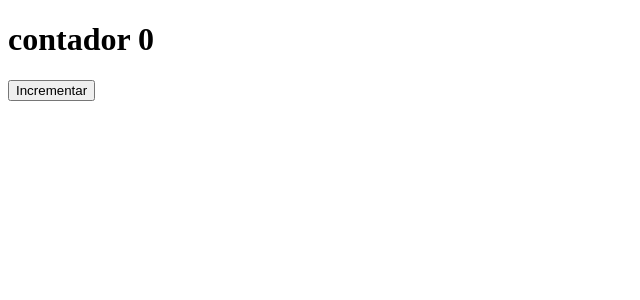
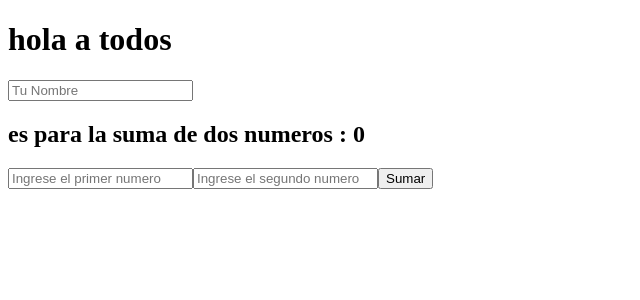
Before and after one commit to UlisesHdzOne/cursojsx, a React (Vite) app: page / in a window 1280 px wide. Shown: the top 300 px of the page, without its empty margins (0-640 px from the left). Built offline with nearby package versions, Linux system fonts and the light colour scheme.

Commit message:
onChabge input

```diff
--- a/src/App.jsx
+++ b/src/App.jsx
@@ -2,17 +2,58 @@ import { useState } from "react";
 import "./App.css";
 
 function App() {
-  const [number, setNumber] = useState(0);
+  const [myText, setMyText] = useState("Tu Nombre");
+  const [myValue, setMyValue] = useState("");
 
-  const handleClickContador = () => {
-    setNumber(number + 1);
-    console.log("value", number);
+  const [num1, setNum1] = useState("");
+  const [num2, setNum2] = useState("");
+  const [sum, setSum] = useState(0);
+
+  const handleInput = (e) => {
+    console.log(e.target.value);
+    setMyValue(e.target.value);
+  };
+
+  const handleInputN1 = (e) => {
+    setNum1(e.target.value);
+  };
+
+  const handleInputN2 = (e) => {
+    setNum2(e.target.value);
+  };
+
+  const handleSum = () => {
+    setSum(Number(num1) + Number(num2)); // Convertimos a número antes de sumar
   };
 
   return (
     <>
-      <h1 onClick={handleClickContador}>contador {number}</h1>
-      <button onClick={handleClickContador}>Incrementar</button>
+      <h1>hola a todos</h1>
+      <h2>{myValue}</h2>
+      <input
+        type="text"
+        placeholder={myText}
+        value={myValue}
+        onChange={handleInput}
+      />
+
+      <br />
+      <h2>es para la suma de dos numeros : {sum}</h2>
+      <input
+        type="number"
+        placeholder="Ingrese el primer numero"
+        value={num1}
+        onChange={handleInputN1}
+      />
+
+      <input
+        type="number"
+        placeholder="Ingrese el segundo numero"
+        value={num2}
+        onChange={handleInputN2}
+      />
+
+      <button onClick={handleSum}>Sumar</button>
     </>
   );
 }
```
